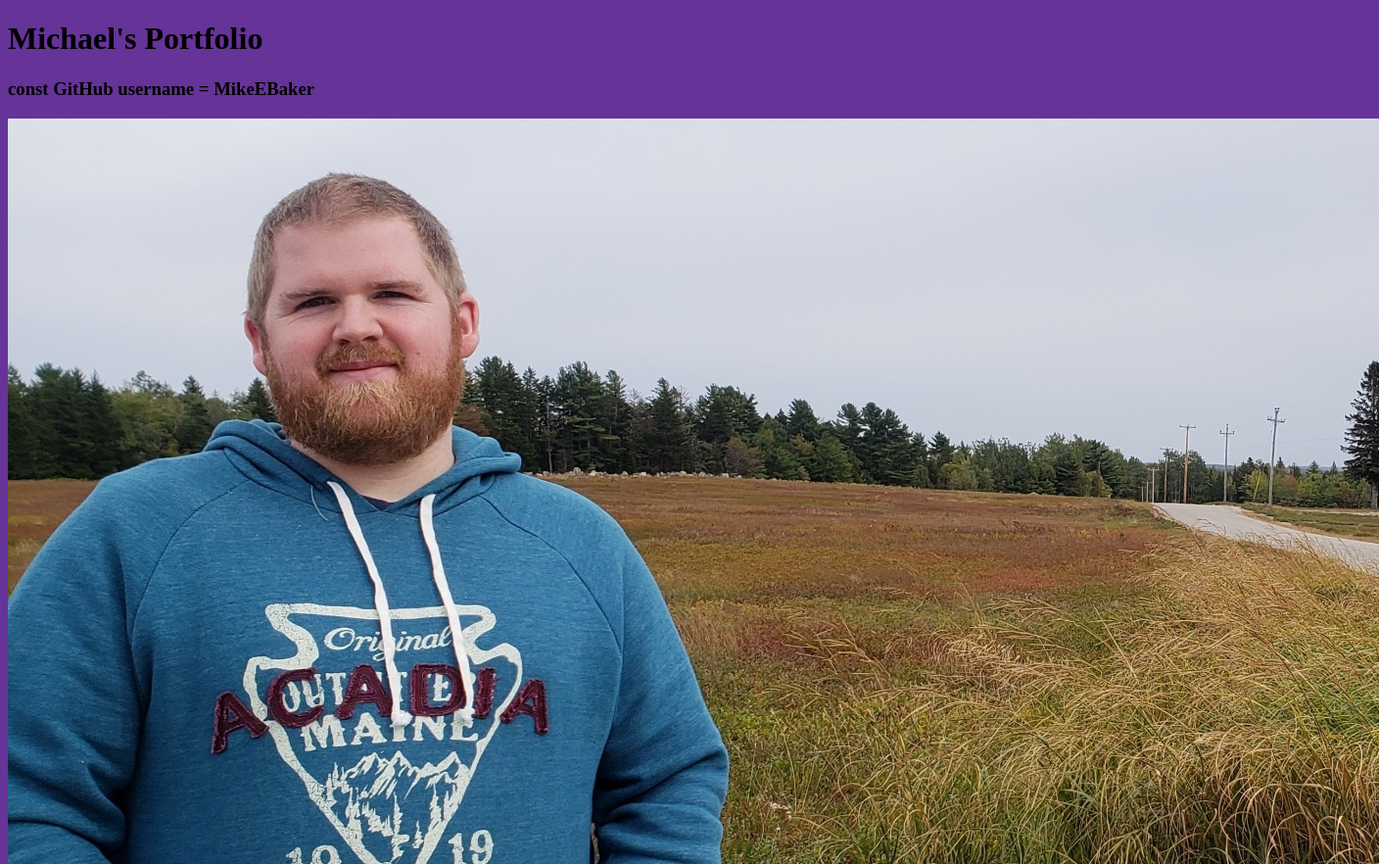
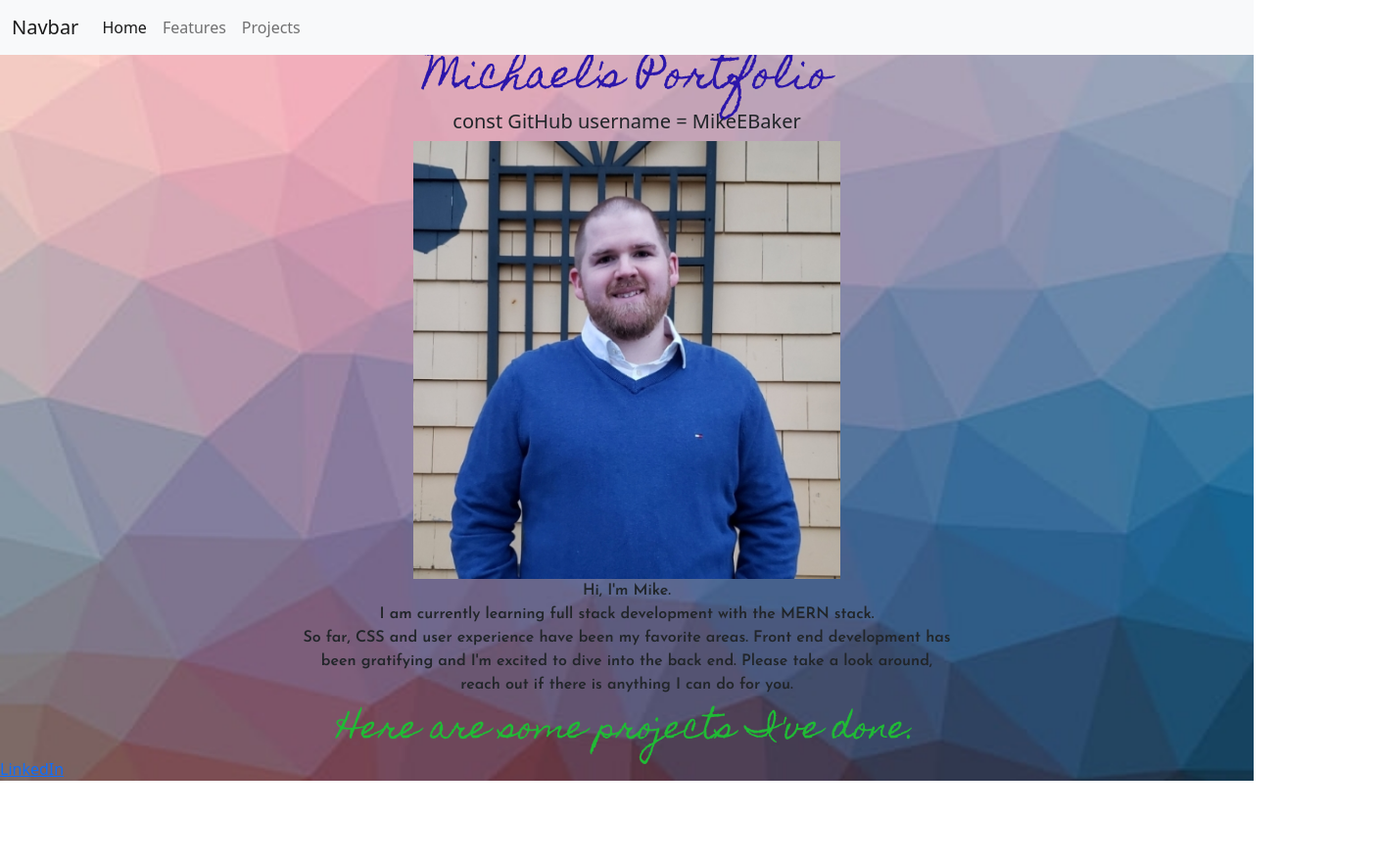
Before and after one commit to MikeEBaker/GitHub-Portfolio, a plain HTML site: page index.html/index.html in a window 1280 px wide. Shown: the top 882 px of the page at 98% size, 1408 px wide, since content can reach past the window. After the commit the page ends 800 px from the top, so only its background shows below. Drawn offline with nearby package versions, Linux system fonts and the light colour scheme; files that its build step writes are made by us from their sources.

Commit message:
12.30.2021

```diff
--- a/index.html/index.html
+++ b/index.html/index.html
@@ -5,17 +5,57 @@
   <meta http-equiv="X-UA-Compatible" content="IE=edge">
   <meta name="viewport" content="width=device-width, initial-scale=1.0">
   <title>Mike Baker</title>
-  <link href="styles.css" rel="stylesheet">
+  <!--CSS import-->
+
+  <link rel="stylesheet" href="styles.css">
+  <!--Bootstrap NavBar import-->
+
+  <link href="https://cdn.jsdelivr.net/npm/bootstrap@5.1.3/dist/css/bootstrap.min.css" rel="stylesheet" integrity="sha384-1BmE4kWBq78iYhFldvKuhfTAU6auU8tT94WrHftjDbrCEXSU1oBoqyl2QvZ6jIW3" crossorigin="anonymous">
+
+<!-- NavBar hanging here in the html cause it wouldn't work from the .css-->
+  <nav class="navbar navbar-expand-lg navbar-light bg-light">
+    <div class="container-fluid">
+      <a class="navbar-brand" href="#">Navbar</a>
+      <button class="navbar-toggler" type="button" data-bs-toggle="collapse" data-bs-target="#navbarNav" aria-controls="navbarNav" aria-expanded="false" aria-label="Toggle navigation">
+        <span class="navbar-toggler-icon"></span>
+      </button>
+      <div class="collapse navbar-collapse" id="navbarNav">
+        <ul class="navbar-nav">
+          <li class="nav-item">
+            <a class="nav-link active" aria-current="page" href="#">Home</a>
+          </li>
+          <li class="nav-item">
+            <a class="nav-link" href="#">Features</a>
+          </li>
+          <li class="nav-item">
+            <a class="nav-link" href="https://www.worldstarhiphop.com">Projects</a>
+          </li>
+        </ul>
+      </div>
+    </div>
+  </nav>
+
+  <!--Google Fonts cursive for the header-->
+  <link rel="preconnect" href="https://fonts.googleapis.com">
+<link rel="preconnect" href="https://fonts.gstatic.com" crossorigin>
+<link href="https://fonts.googleapis.com/css2?family=Homemade+Apple&display=swap" rel="stylesheet">
+
+<!--Google Fonts bio paragraph font-->
+<link rel="preconnect" href="https://fonts.googleapis.com">
+<link rel="preconnect" href="https://fonts.gstatic.com" crossorigin>
+<link href="https://fonts.googleapis.com/css2?family=Josefin+Sans:wght@600&display=swap" rel="stylesheet">
+
 </head>
 <body>
   <h1>Michael's Portfolio</h1>
-  <h3>const GitHub username = MikeEBaker</h3>
-  <img src="./GitHubPortfolio.jpg">
+  <h5>const GitHub username = MikeEBaker</h5>
+  <img src="./mike.jpg" class="center">
   <p>Hi, I'm Mike.<br> I am currently learning full stack development with the MERN stack.<br>
      So far, CSS and user experience have been my favorite areas. Front end development has<br>
      been gratifying and I'm excited to dive into the back end. Please take a look around,<br>
      reach out if there is anything I can do for you.
   </p>
   <h2>Here are some projects I've done.</h2>
+  <a href="https://www.linkedin.com/in/mikeebaker">LinkedIn</a>
 </body>
 </html>
--- /dev/null
+++ b/index.html/styles.css
@@ -0,0 +1,37 @@
+
+head {
+
+}
+
+body {
+  background-image: url("./violetGradient.jpg");
+  background-repeat: no-repeat;
+  background-size: cover;
+}
+
+h1 {
+    color: rgb(44, 22, 170);
+    font-family: 'Homemade Apple', cursive;
+    text-align: center;
+}
+h2 {
+    color: rgb(32, 187, 53);
+    font-family: 'Homemade Apple', cursive;
+    text-align: center;
+}
+
+h5 {
+  text-align: center;
+}
+
+p {
+  text-align: center;
+  font-family: 'Josefin Sans', sans-serif;
+}
+
+.center {
+  display: block;
+  margin-left: auto;
+  margin-right: auto;
+  width: 34%;
+}
--- a/styles.css
+++ /dev/null
@@ -1,9 +0,0 @@
-body {
-    background-color: rebeccapurple;
-
-/*Google Fonts*/
-<link rel="preconnect" href="https://fonts.googleapis.com">
-<link rel="preconnect" href="https://fonts.gstatic.com" crossorigin>
-<link href="https://fonts.googleapis.com/css2?family=Homemade+Apple&display=swap" rel="stylesheet">
-
-}
```
Also changed, not shown: Real Time Bus Tracker/RealTimeBusTracker.html (renamed from RealTimeBusTracker.html), index.html/GitHubPortfolio.jpg (deleted), index.html/mike.jpg (added), index.html/pinebottom.jpg (deleted), index.html/script.js (renamed from script.js), index.html/violetGradient.jpg (added), portfolio.js (deleted).
